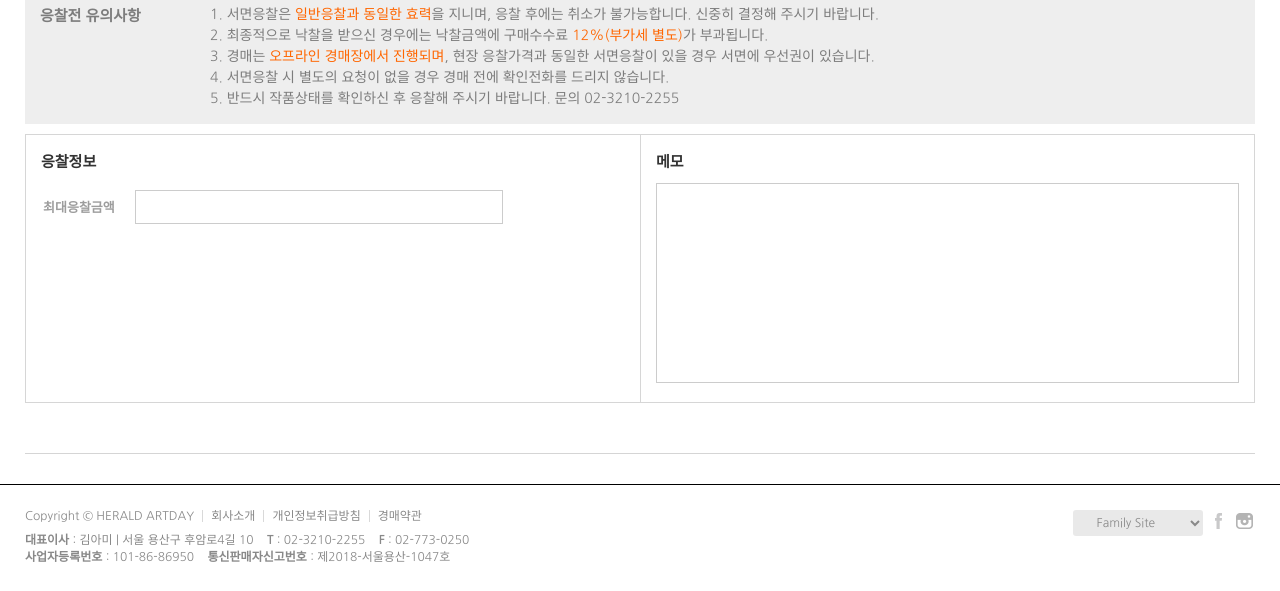
After one commit to suksa/artday, a PHP site: page /pages/auction/offline-bid2.php in a window 1280 px wide. The commit adds this page. Shown: the part 382-973 px from the top of the page. Run offline with PHP 8.4, Linux system fonts and the light colour scheme.

Commit message:
서면응찰 페이지 추가 2차수정 서면응찰 url /pages/auction/offline-bid2.php

```diff
--- a/css/layout.css
+++ b/css/layout.css
@@ -56,16 +56,18 @@
 
 .cus_tb {display: flex;flex-direction: column;max-width: 460px;margin: 0 auto}
 .cus_tb h3 {border-bottom: 1px solid #ccc;color: #8600f6;padding-bottom: 10px;margin-bottom: 25px;font-weight: 900;font-size: 20px;}
-.cus_tb .msg {font-size: 14px;margin: 8px 0 0}
+.cus_tb .msg {font-size: 14px;margin: 8px 0 0;word-break: keep-all;}
 .cus_tb .tr {display: flex;padding: 0 15px}
 .cus_tb .tr + .tr {margin: 10px 0 0}
-.cus_tb .th {width: 120px;line-height: 30px;font-weight: 700}
+.cus_tb .th {width: 120px;line-height: 30px;font-weight: 700;font-size: 14px;letter-spacing: -0.04em;}
 .cus_tb .td {width: calc(100% - 120px);font-size: 0}
 .cus_tb .td input,
 .cus_tb .td button {font-size: 15px}
 .cus_tb .td input[type="text"],
+.cus_tb .td input[type="password"],
 .cus_tb .td input[type="file"],
 .cus_tb .td select {height: 35px;padding: 5px;border: 1px solid #e1e1e1;font-size: 15px}
+.cus_tb .td input[type="file"] {border: 0;background: #fff}
 .cus_tb .td .tb_btn {background: #fff;height: 35px;padding: 5px;border: 1px solid #e1e1e1;color: #555;font-size: 13px}
 .cus_tb .td .tb_btn1 {}
 .cus_tb .td .basic_input {width: 100%}
@@ -73,6 +75,7 @@
 .cus_tb .td .four_input:nth-child(4n) {margin-right: 0}
 .cus_tb .td .three_input {width: calc(33.33% - 7px);flex-grow: 0;}
 .cus_tb .td .three_input+.three_input {margin: 0 0 0 10px}
+.cus_tb .td .three_input.cus1 {width: calc(33.33% - 33px);}
 .cus_tb .td .two_input {width: calc(50% - 5px)}
 .cus_tb .td .two_input+.two_input {margin: 0 0 0 10px}
 .cus_tb .td.adr button {width: 100px;text-align: center;}
@@ -83,6 +86,7 @@
 .cus_tb .basic_radio input[type="radio"] {display: none}
 .cus_tb .basic_radio input[type="radio"]:checked + label {border: solid 1px #ad86ff;color: #9665fe;}
 .cus_tb .basic_radio label {display: block;border: solid 1px #e1e1e1;width: 100%;height: 35px;line-height: 35px;font-size: 12px;font-weight: 700;text-align: center;color: #707070;cursor: pointer}
+.cus_tb .inline_txt {font-size: 1rem;line-height: 35px;display: inline-block;vertical-align: top;margin: 0 10px 0 4px;}
 
 .cus_tb .basic_checkbox {display: inline-block}
 .cus_tb .basic_checkbox input[type="checkbox"] {display: none}
@@ -90,6 +94,7 @@
 .cus_tb .basic_checkbox label {display: block;border: solid 1px #e1e1e1;width: 100%;height: 35px;line-height: 35px;font-size: 12px;font-weight: 700;text-align: center;color: #707070;cursor: pointer}
 .cus_tb .id_td {}
 .cus_tb .id_td .id_check {height: 35px;padding: 5px 0;width: 65px;border: 1px solid #e1e1e1;font-size: 13px;background: #eee;}
+.cus_tb .submit_btn {width: 350px;height: 50px;line-height: 50px;border: 0;background: #8600f6;color: #fff;font-size: 15px;font-weight: 700}
 
 .f_btn_group {margin: 30px 0 0;text-align: center;}
 .f_btn_group .btn {font-size: 18px;border: 1px solid #6c00e5;color: #6c00e5;background: #fff;padding: 10px 40px;}
@@ -228,7 +233,7 @@
 .common_layer .id_pw_find .submit {background: #6c00e6;color: #fff;}
 .common_layer .id_pw_find .cancel {background: #e5e5e5;color: #333;}
 
-.layer_content.register {width: 695px}
+.layer_content.register {max-width: 1200px;width: 90%}
 .layer_content.register .column + .column {margin: 50px 0 0;}
 .layer_content.register .step {display: flex;margin: 30px 0 30px}
 .layer_content.register .step button {height: 45px;background: #fff;color: #b7b7b7;border: 1px solid #ccc;width: 50%;font-size: 15px;font-weight: 700}
@@ -239,7 +244,7 @@
 .layer_content.register .step_content {display: none;}
 .layer_content.register .step_content.active {display: block;}
 .layer_content.register .step1 {}
-.layer_content.register .step1 .agree-text {height: 120px;max-height: 120px;overflow-y: auto;border: 1px solid #eee;margin-bottom: 10px;padding: 20px;font-size: 12px;line-height: 1.5em}
+.layer_content.register .step1 .agree-text {height: 180px;overflow-y: auto;border: 1px solid #eee;margin-bottom: 10px;padding: 20px;font-size: 12px;line-height: 1.5em}
 .layer_content.register .step1 .form-group {}
 .layer_content.register .step1 .form-group + .form-group {margin-top: 30px}
 .layer_content.register .step1 .form-group h4 {margin: 0 0 10px}
@@ -437,8 +442,11 @@
 .page_online-auction-com .state .con1 table td .cal input {border: 0;background: #eee;width: calc(100% - 68px);padding: 0 10px;font-weight: 700;font-size: 18px}
 .page_online-auction-com .state .con1 table td .cal button {background: #fff;border: 0;width: 34px;font-size: 23px;font-weight: 700;color: #444}
 .page_online-auction-com .state .con1 table td .cal button.add {border-right: 1px solid #d2d6de}
+.page_online-auction-com .state .con1.info {display: block;}
+.page_online-auction-com .state .con1.info .top {margin: 0 0 5px;height: 28px}
+.page_online-auction-com .state .con1.info [type="text"] {display: block;width: 100%;height: 34px;padding: 6px 12px;font-size: 14px;color: #555;border: 1px solid #ccc;}
 .page_online-auction-com .state .con2 {width: 50%;border-left: 1px solid #d6d6d6;padding: 15px;max-height: 270px;overflow: auto;}
-.page_online-auction-com .state .con2 .top {margin: 0 0 5px;display: flex;justify-content: space-between}
+.page_online-auction-com .state .con2 .top {height: 28px;margin: 0 0 5px;display: flex;justify-content: space-between}
 .page_online-auction-com .state .con2 .top .btn_group {display: flex}
 .page_online-auction-com .state .con2 .top .btn_group button {background: #fff;border: 1px solid #6c00e6;color: #6c00e6;font-size: 14px;padding: 5px 8px}
 .page_online-auction-com .state .con2 .top .btn_group button.refresh {background: #6c00e6;color: #fff;border: 1px solid #6c00e6}
@@ -447,6 +455,7 @@
 .page_online-auction-com .state .con2 table {border-spacing: 0;width: 100%}
 .page_online-auction-com .state .con2 thead th {background: #eee;font-size: 12px;padding: 5px 6px;text-align: center;}
 .page_online-auction-com .state .con2 tbody td {background: #fff;font-size: 12px;padding: 5px 6px;text-align: center;border-bottom: 1px solid #eee;color: #7d7d7d;}
+.page_online-auction-com .state .con2 .memo {width: 100%;height: 200px;padding: 6px 12px;font-size: 14px;color: #555;border: 1px solid #ccc;resize: none}
 
 @media screen and (max-width: 1299px) {
     .mypage_layout {margin-bottom: 0}
@@ -639,6 +648,7 @@
 }
 
 @media screen and (max-width: 550px) {
+    .cus_tb .submit_btn {width: 100%}
     .cus_tb.type2 .td .basic_input,
     .cus_tb.type2 .td.size1,
     .cus_tb.type2 .td.adr .adr2 input,
--- /dev/null
+++ b/pages/auction/offline-bid2.php
@@ -0,0 +1,113 @@
+<?php
+include_once('../../common.php');
+include_once(ROOT_PATH.'/include/header.php');
+?>
+
+<div class="container">
+    <div class="page_title_field">
+        <h2 class="page_subject type3">오프라인 서면응찰</h2>
+    </div>
+    <div class="content_wrap page_online-auction-com page_<?=PAGE_NAME?>">
+        <table class="tb1">
+            <colgroup>
+                <col style="width: 120px">
+                <col>
+                <col>
+                <col>
+                <col>
+                <col>
+                <col>
+            </colgroup>
+            <thead>
+                <tr>
+                    <th>이미지</th>
+                    <th>LOT</th>
+                    <th>작가정보</th>
+                    <th>작품정보</th>
+                    <th>현재가격</th>
+                    <th>추정가격</th>
+                    <th>경매마감</th>
+                </tr>
+            </thead>
+            <tbody>
+                <tr>
+                    <td class="td1">
+                        <div>
+                            <img src="http://www.artday.co.kr/_img/data/2005/T/001%201.jpg" alt="" class="w100">
+                        </div>
+                    </td>
+                    <td class="td2">
+                        <div>
+                            1
+                        </div>
+                    </td>
+                    <td class="td3">
+                        <div>
+                            <p><b>김태호</b></p>
+                            <p>Kim TaeHo</p>
+                            <p>1948 ~</p>
+                        </div>
+                    </td>
+                    <td class="td4">
+                        <div>
+                            <p><b>내재율 201139</b></p>
+                            <p> 27.3×19cm (3호)</p>
+                            <p>캔버스에 아크릴</p>
+                            <p>2011</p>
+                        </div>
+                    </td>
+                    <td class="td5">
+                        <div>
+                            <b><span class="highlight">3,000,000원</span> (3)</b>
+                        </div>
+                    </td>
+                    <td class="td6">
+                        <div>3,000,000<br> ~<br> 6,000,000</div>
+                    </td>
+                    <td class="td7">
+                        <div>
+                            <p>2020-05-13</p>
+                            <p>16:00:00</p>
+                        </div>
+                    </td>
+                </tr>
+            </tbody>
+        </table>
+        <div class="notice">
+            <div class="title">응찰전 유의사항</div>
+            <div class="content">
+                <ul>
+                    <li>1. 서면응찰은 <span class="highlight">일반응찰과 동일한 효력</span>을 지니며, 응찰 후에는 취소가 불가능합니다. 신중히 결정해 주시기 바랍니다.</li>
+                    <li>2. 최종적으로 낙찰을 받으신 경우에는 낙찰금액에 구매수수료 <span class="highlight">12%(부가세 별도)</span>가 부과됩니다.</li>
+                    <li>3. 경매는 <span class="highlight">오프라인 경매장에서 진행되며</span>, 현장 응찰가격과 동일한 서면응찰이 있을 경우 서면에 우선권이 있습니다.</li>
+                    <li>4. 서면응찰 시 별도의 요청이 없을 경우 경매 전에 확인전화를 드리지 않습니다.</li>
+                    <li>5. 반드시 작품상태를 확인하신 후 응찰해 주시기 바랍니다. 문의 02-3210-2255</li>
+                </ul>
+            </div>
+        </div>
+        <div class="state">
+            <div class="con1 info">
+                <div class="top">
+                    <div class="title">응찰정보</div>
+                </div>
+                <table>
+                    <tbody>
+                        <tr>
+                            <th>최대응찰금액</th>
+                            <td><input type="text"></td>
+                        </tr>
+                    </tbody>
+                </table>
+            </div>
+            <div class="con2">
+                <div class="top">
+                    <div class="title">메모</div>
+                </div>
+                <textarea name="" id="" class="memo"></textarea>
+            </div>
+        </div>
+    </div>
+</div>
+
+
+<?php include_once(ROOT_PATH.'/include/footer.php') ?>
```
Also changed, not shown: include/register_layer.php (+53 -59 lines), pages/guide/application.php (+18 -8 lines), pages/mypage/mypage.php (+111 -21 lines).
